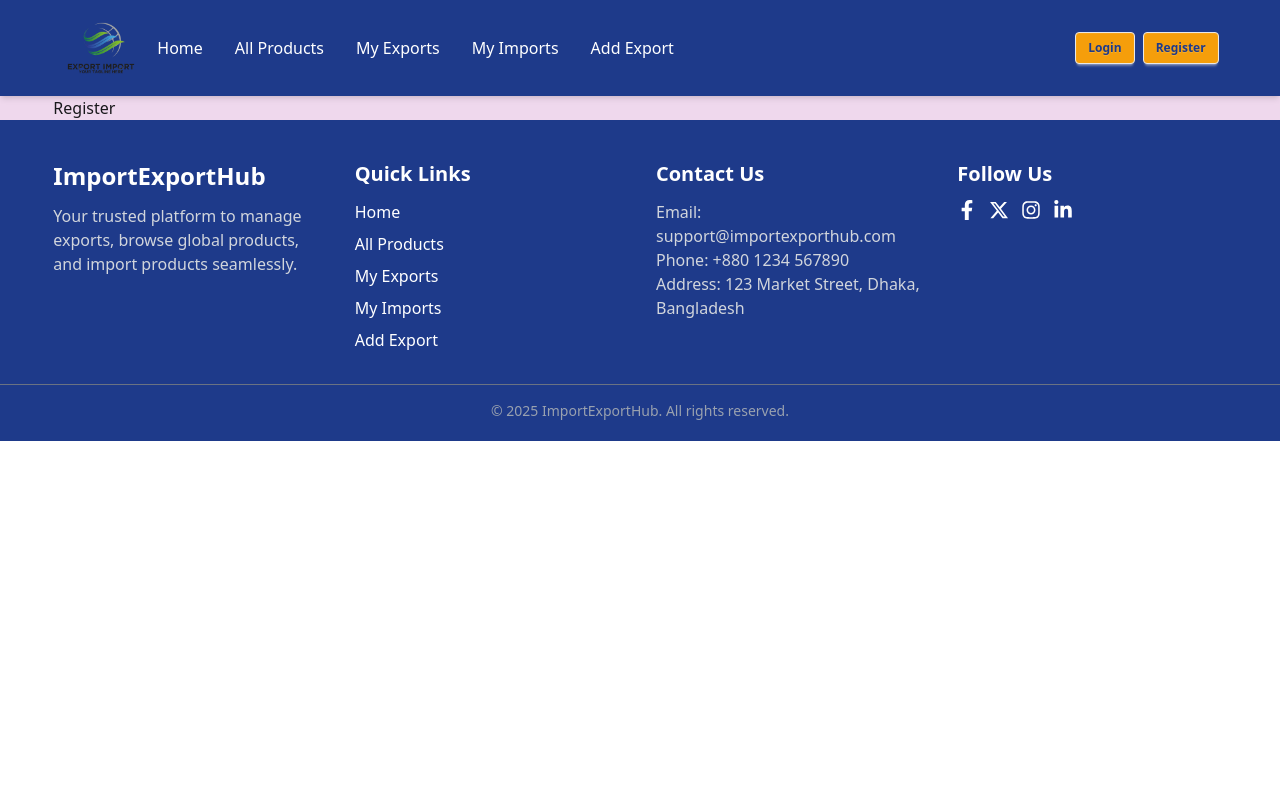
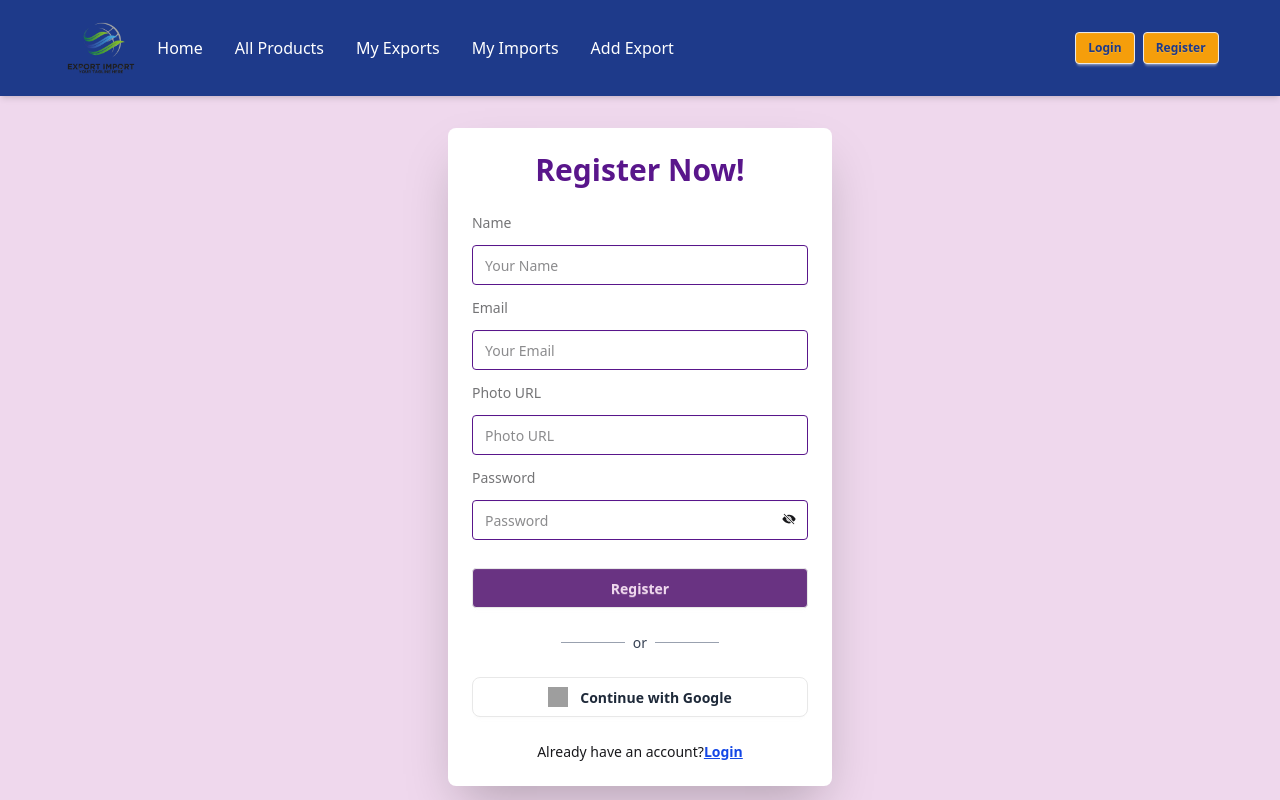
Before and after one commit to Moksina-Akter/Ph-Assignment-10--Client-, a React (Vite) app: page /register in a window 1280 px wide. Shown: the top 800 px of the page. Built offline with nearby package versions, Linux system fonts and the light colour scheme; no server answers; grey boxes are pictures that could not be loaded.

Commit message:
add register page

```diff
--- a/index.html
+++ b/index.html
@@ -2,7 +2,11 @@
 <html lang="en">
   <head>
     <meta charset="UTF-8" />
-    <link rel="icon" type="image/svg+xml" href="/vite.svg" />
+    <link
+      rel="icon"
+      type="image/svg+xml"
+      href="https://as1.ftcdn.net/v2/jpg/02/00/73/40/1000_F_200734068_epaejQ8bdPcb1TcEIfyHzRTNjJDYKySo.jpg"
+    />
     <meta name="viewport" content="width=device-width, initial-scale=1.0" />
     <title>Import-Export-Hub</title>
   </head>
--- a/src/Components/Navber.jsx
+++ b/src/Components/Navber.jsx
@@ -1,109 +1,27 @@
 import { Link, NavLink } from "react-router";
-// import logo from "../assets/logo.png";
 
-// const Navbar = () => {
-//   const links = (
-//     <>
-//       <li>
-//         <NavLink to="/">Home</NavLink>
-//       </li>
-//       <li>
-//         <NavLink to="/all-products">All Products</NavLink>
-//       </li>
-//       <li>
-//         <NavLink to="/my-exports">My Exports</NavLink>
-//       </li>
-//       <li>
-//         <NavLink to="/my-imports">My Imports</NavLink>
-//       </li>
-//       <li>
-//         <NavLink to="/add-export">Add Export</NavLink>
-//       </li>
-//     </>
-//   );
-
-//   return (
-//     <div className=" bg-base-200 shadow-md">
-//       <div className="navbar w-11/12 mx-auto">
-//         {/* Left side */}
-//         <div className="navbar-start">
-//           {/* Dropdown for mobile */}
-//           <div className="dropdown">
-//             <div tabIndex={0} role="button" className="btn btn-ghost lg:hidden">
-//               <svg
-//                 xmlns="http://www.w3.org/2000/svg"
-//                 className="h-5 w-5"
-//                 fill="none"
-//                 viewBox="0 0 24 24"
-//                 stroke="currentColor"
-//               >
-//                 <path
-//                   strokeLinecap="round"
-//                   strokeLinejoin="round"
-//                   strokeWidth="2"
-//                   d="M4 6h16M4 12h8m-8 6h16"
-//                 />
-//               </svg>
-//             </div>
-//             {/* Mobile menu */}
-//             <ul
-//               tabIndex={0}
-//               className="menu menu-sm dropdown-content bg-base-100 rounded-box z-10 mt-3 w-52 p-2 shadow"
-//             >
-//               {links}
-//               <li>
-//                 <NavLink to="/login" className="btn btn-sm mt-2">
-//                   Login
-//                 </NavLink>
-//               </li>
-//             </ul>
-//           </div>
-//           <Link to="/" className="flex items-center w-20">
-//             <img
-//               src={logo}
-//               alt="Logo"
-//               className="h-full w-full object-contain  hover:scale-105 transition-transform"
-//             />
-//             <h1 className=" text-2xl font-bold">ImportExportHub</h1>{" "}
-//           </Link>
-//         </div>
-//         {/* Center links for large screens */}
-//         <div className="navbar-center hidden lg:flex">
-//           <ul className="menu menu-horizontal px-1">{links}</ul>
-//         </div>
-//         {/* Right side button */}
-//         <div className="navbar-end">
-//           <NavLink to="/login" className="btn btn-sm">
-//             Login
-//           </NavLink>
-//         </div>
-//       </div>
-//     </div>
-//   );
-// };
-
-// export default Navbar;
 import logo from "../assets/logo.png";
-import { useState } from "react";
-// import { auth } from "../firebase/firebase.config";
-// import { onAuthStateChanged, signOut } from "firebase/auth";
-// import { toast } from "react-toastify";
+import profile from "../assets/profile.png";
+import { useEffect, useState } from "react";
+import { auth } from "../firebase/firebase.config";
+import { onAuthStateChanged, signOut } from "firebase/auth";
+import { toast } from "react-toastify";
 
 const Navbar = () => {
   const [user, setUser] = useState(null);
 
-  // useEffect(() => {
-  //   const unsubscribe = onAuthStateChanged(auth, (currentUser) => {
-  //     setUser(currentUser);
-  //   });
-  //   return () => unsubscribe();
-  // }, []);
+  useEffect(() => {
+    const unsubscribe = onAuthStateChanged(auth, (currentUser) => {
+      setUser(currentUser);
+    });
+    return () => unsubscribe();
+  }, []);
 
-  // const handleLogout = () => {
-  //   signOut(auth)
-  //     .then(() => toast.success("Logged out successfully!"))
-  //     .catch((err) => toast.error(err.message));
-  // };
+  const handleLogout = () => {
+    signOut(auth)
+      .then(() => toast.success("Logged out successfully!"))
+      .catch((err) => toast.error(err.message));
+  };
 
   const navLinks = (
     <>
@@ -251,12 +169,12 @@ const Navbar = () => {
           {user ? (
             <div className="flex items-center gap-3">
               <img
-                src={user?.photoURL || "https://via.placeholder.com/50"}
+                src={profile}
                 alt="User"
                 className="h-10 w-10 rounded-full border-2 border-[#F59E0B] hover:scale-105 transition-transform"
               />
               <button
-                // onClick={handleLogout}
+                onClick={handleLogout}
                 className="btn btn-sm bg-[#F59E0B] hover:bg-[#FBBF24] text-[#1E3A8A] font-semibold"
               >
                 Logout
--- a/src/Router/Router.jsx
+++ b/src/Router/Router.jsx
@@ -4,7 +4,7 @@ import Home from "../pages/Home";
 import AllProducts from "../pages/AllProducts";
 import MyExports from "../pages/MyExports";
 import MyImports from "../pages/MyImports";
-import AddExport from "../pages/AddExport";
+import AddExport from "../pages/AddExports";
 import Login from "../pages/Login";
 import Register from "../pages/Register";
 
--- a/src/pages/Register.jsx
+++ b/src/pages/Register.jsx
@@ -1,7 +1,160 @@
-import React from "react";
+import React, { useState } from "react";
+import { Link, useNavigate } from "react-router";
+import { auth } from "../firebase/firebase.config";
+import {
+  createUserWithEmailAndPassword,
+  updateProfile,
+  signInWithPopup,
+  GoogleAuthProvider,
+} from "firebase/auth";
+import { toast } from "react-toastify";
+import { FaEye } from "react-icons/fa";
+import { IoEyeOff } from "react-icons/io5";
+
+const googleProvider = new GoogleAuthProvider();
 
 const Register = () => {
-  return <div>Register</div>;
+  const [show, setShow] = useState(false);
+  const navigate = useNavigate();
+
+  // Google login
+  const handleGoogleLogin = () => {
+    signInWithPopup(auth, googleProvider)
+      .then(() => {
+        toast.success("Logged in with Google!");
+        navigate("/"); // navigate to Home page
+      })
+      .catch((err) => toast.error(err.message));
+  };
+
+  // Email registration
+  const handleRegister = (e) => {
+    e.preventDefault();
+
+    const name = e.target.name?.value;
+    const email = e.target.email?.value;
+    const photo = e.target.photo?.value;
+    const password = e.target.password?.value;
+
+    // Password validation
+    const passwordPattern = /^(?=.*[a-z])(?=.*[A-Z]).{6,}$/;
+    if (!passwordPattern.test(password)) {
+      toast.error(
+        "Password must have at least one uppercase, one lowercase, and minimum 6 characters"
+      );
+      return;
+    }
+
+    // Create user
+    createUserWithEmailAndPassword(auth, email, password)
+      .then((res) => {
+        const user = res.user;
+
+        updateProfile(user, {
+          displayName: name,
+          photoURL: photo,
+        })
+          .then(() => {
+            toast.success(`Registration successful! Welcome, ${name}`);
+            navigate("/"); // navigate to Home page after registration
+          })
+          .catch((err) => console.error("Profile update error:", err));
+      })
+      .catch((err) => toast.error(err.message));
+  };
+
+  return (
+    <div className="card bg-base-100 mx-auto my-8 w-full max-w-sm shadow-2xl">
+      <div className="card-body">
+        <h1 className="text-3xl font-bold text-purple-900 text-center mb-4">
+          Register Now!
+        </h1>
+
+        <form onSubmit={handleRegister}>
+          <fieldset className="space-y-3">
+            <label className="label">Name</label>
+            <input
+              type="text"
+              name="name"
+              placeholder="Your Name"
+              className="input border-purple-900 w-full"
+              required
+            />
+
+            <label className="label">Email</label>
+            <input
+              type="email"
+              name="email"
+              placeholder="Your Email"
+              className="input border-purple-900 w-full"
+              required
+            />
+
+            <label className="label">Photo URL</label>
+            <input
+              type="text"
+              name="photo"
+              placeholder="Photo URL"
+              className="input border-purple-900 w-full"
+              required
+            />
+
+            <label className="label">Password</label>
+            <div className="relative">
+              <input
+                type={show ? "text" : "password"}
+                name="password"
+                placeholder="Password"
+                className="input border-purple-900 w-full"
+                required
+              />
+              <span
+                onClick={() => setShow(!show)}
+                className="absolute right-3 top-3 cursor-pointer"
+              >
+                {show ? <FaEye /> : <IoEyeOff />}
+              </span>
+            </div>
+
+            <button
+              type="submit"
+              className="btn w-full bg-[#693382] text-[#efd8ed] mt-4"
+            >
+              Register
+            </button>
+          </fieldset>
+        </form>
+
+        <div className="flex items-center justify-center gap-2 my-4">
+          <div className="h-px w-16 bg-gray-400"></div>
+          <span className="text-gray-700">or</span>
+          <div className="h-px w-16 bg-gray-400"></div>
+        </div>
+
+        <button
+          onClick={handleGoogleLogin}
+          className="btn w-full flex items-center justify-center gap-3 bg-white text-gray-800 px-4 py-2 rounded-lg hover:bg-gray-100 transition-colors"
+        >
+          <img
+            src="https://www.svgrepo.com/show/475656/google-color.svg"
+            alt="Google"
+            className="w-5 h-5"
+          />
+          Continue with Google
+        </button>
+
+        <p className="text-center mt-4">
+          Already have an account?
+          <Link
+            to="/login"
+            className="text-blue-700 hover:text-blue-900 font-bold underline"
+          >
+            Login
+          </Link>
+        </p>
+      </div>
+    </div>
+  );
 };
 
 export default Register;
```
Also changed, not shown: src/assets/profile.png (added).
